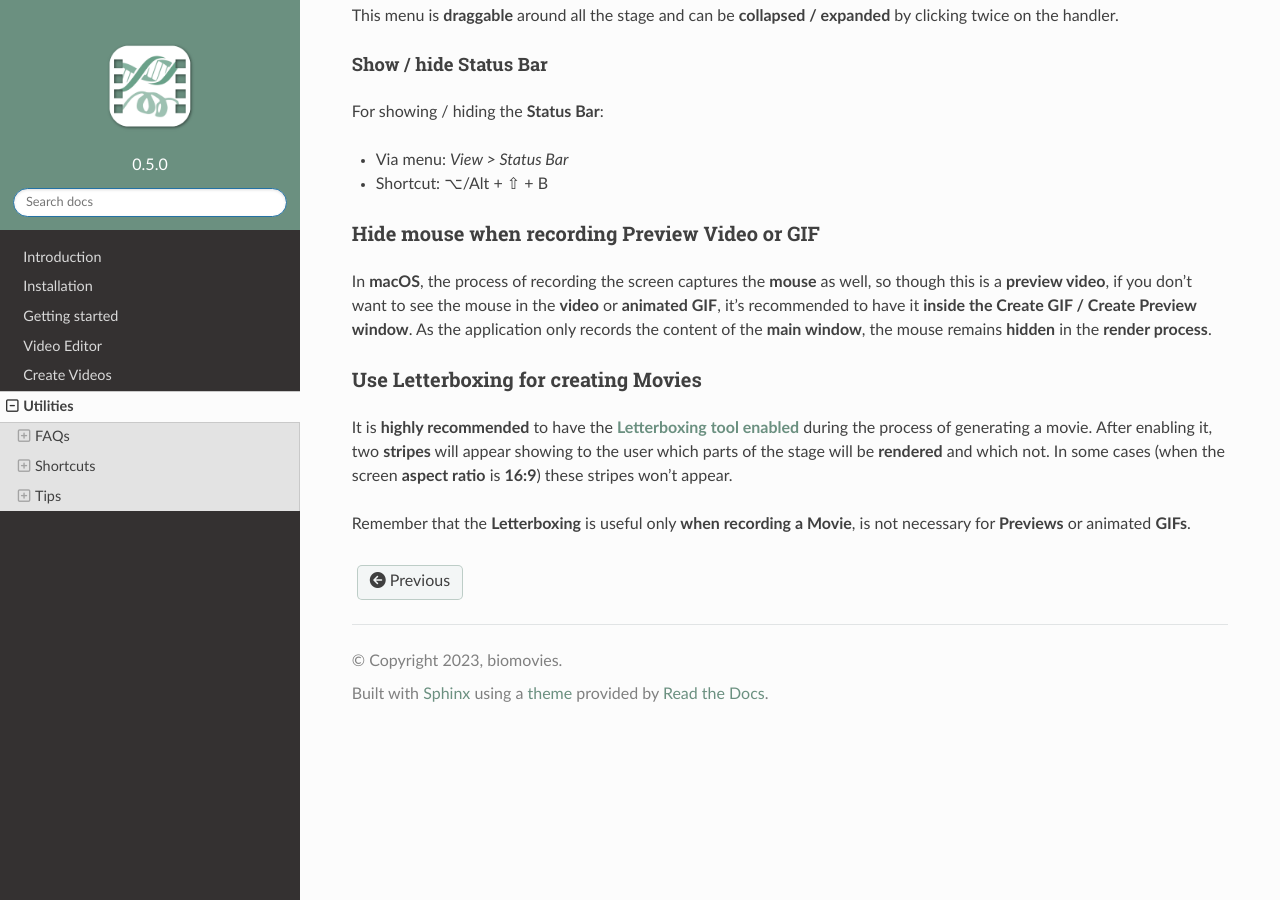
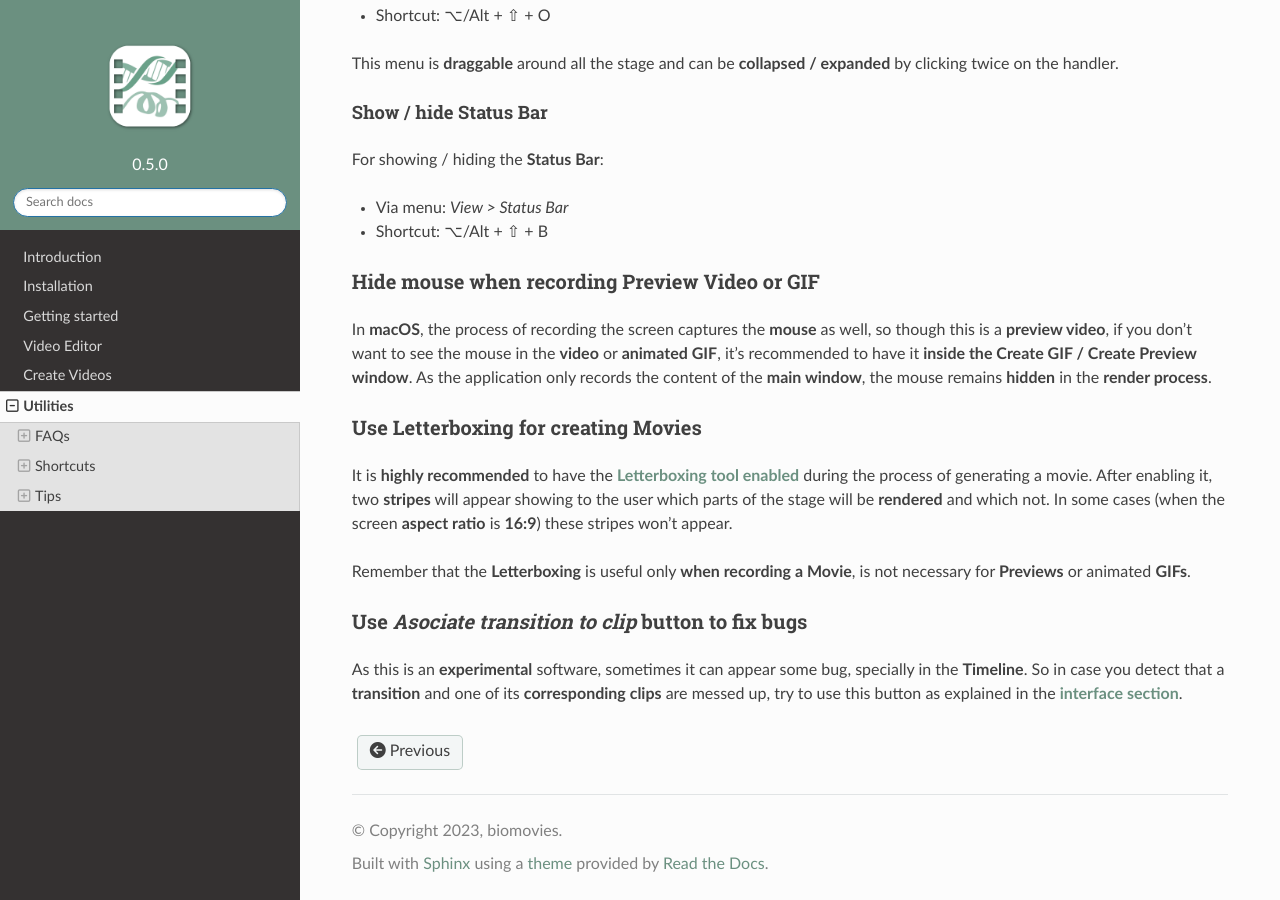
Before and after one commit to gbayarri/biomovies_documentation, a Sphinx documentation site: the page built from docs/source/utilities.md, in a window 1280 px wide and 900 px high, scrolled down 7144 px. Built offline with Sphinx 7.4.7 and the Read the Docs theme 2.0.0, drawn with Linux system fonts in a browser that asks for light colours; some of the changed text lies outside the part shown.

Commit message:
Added new Associate transition to clip button and typos fixed

```diff
--- a/docs/source/utilities.md
+++ b/docs/source/utilities.md
@@ -128,6 +128,8 @@
 
 Select all Keyframes | &#x21E7;&#8984;K | Ctrl+Shift+K | Ctrl+Shift+K
 
+Associate transition to clip | &#x21E7;&#8984;A | Ctrl+Shift+A | Ctrl+Shift+A
+
 Move to Left | &#x21E7;&#8984;&#x25C4; | Ctrl+Shift+Left | Ctrl+Shift+Left
 
 Move to Right | &#x21E7;&#8984;&#x25BA; | Ctrl+Shift+Right | Ctrl+Shift+Right
@@ -200,7 +202,7 @@
 
 ### Modify trajectory range
 
-Apart from the obvious range slider, there two more ways available in order to modify the trajectory range:
+Apart from the obvious range slider, there are two more ways available in order to modify the trajectory range:
 
 * On the one hand, **both of the numbers** at the right top of the range are **editable**. Click on both of them in order to introduce the desired frame.
 
@@ -296,3 +298,7 @@
 It is **highly recommended** to have the [**Letterboxing tool enabled**](video_editor_letterboxing_target) during the process of generating a movie. After enabling it, two **stripes** will appear showing to the user which parts of the stage will be **rendered** and which not. In some cases (when the screen **aspect ratio** is **16:9**) these stripes won’t appear.
 
 Remember that the **Letterboxing** is useful only **when recording a Movie**, is not necessary for **Previews** or animated **GIFs**.
+
+### Use _Asociate transition to clip_ button to fix bugs
+
+As this is an **experimental** software, sometimes it can appear some bug, specially in the **Timeline**. So in case you detect that a **transition** and one of its **corresponding clips** are messed up, try to use this button as explained in the [**interface section**](video_editor_associate).
```
Also changed, not shown: other parts of docs/source/utilities.md (+2 -2 lines), README.md (+2 -0 lines), docs/source/interface.md (+17 -6 lines), docs/source/introduction.md (+2 -0 lines), docs/source/_static/interface/interface.png, docs/source/_static/interface/timeline/timeline01.png, docs/source/_static/interface/timeline/timeline04.png, docs/source/_static/interface/timeline/timeline07.png, docs/source/_static/interface/timeline/timeline14_bis.png (added), docs/source/_static/interface/timeline/timeline23.png, docs/source/_static/interface/timeline/timeline24.png, docs/source/_static/interface/timeline/timeline25.png, 1 other file.
